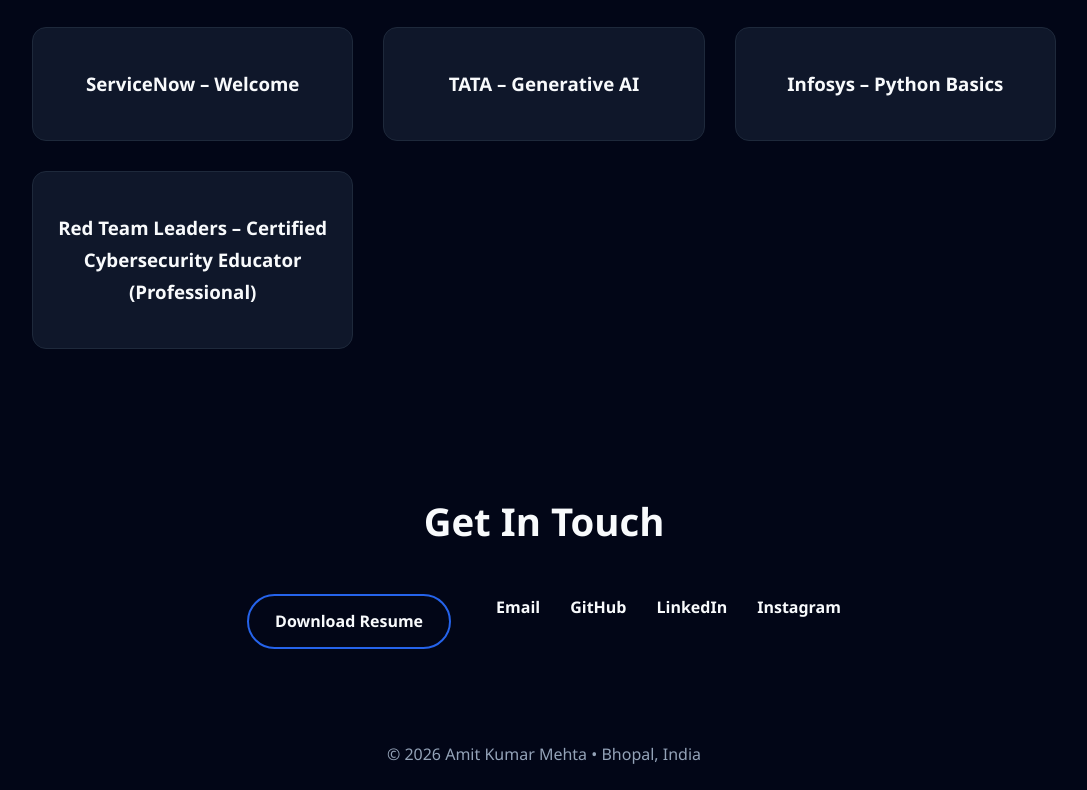
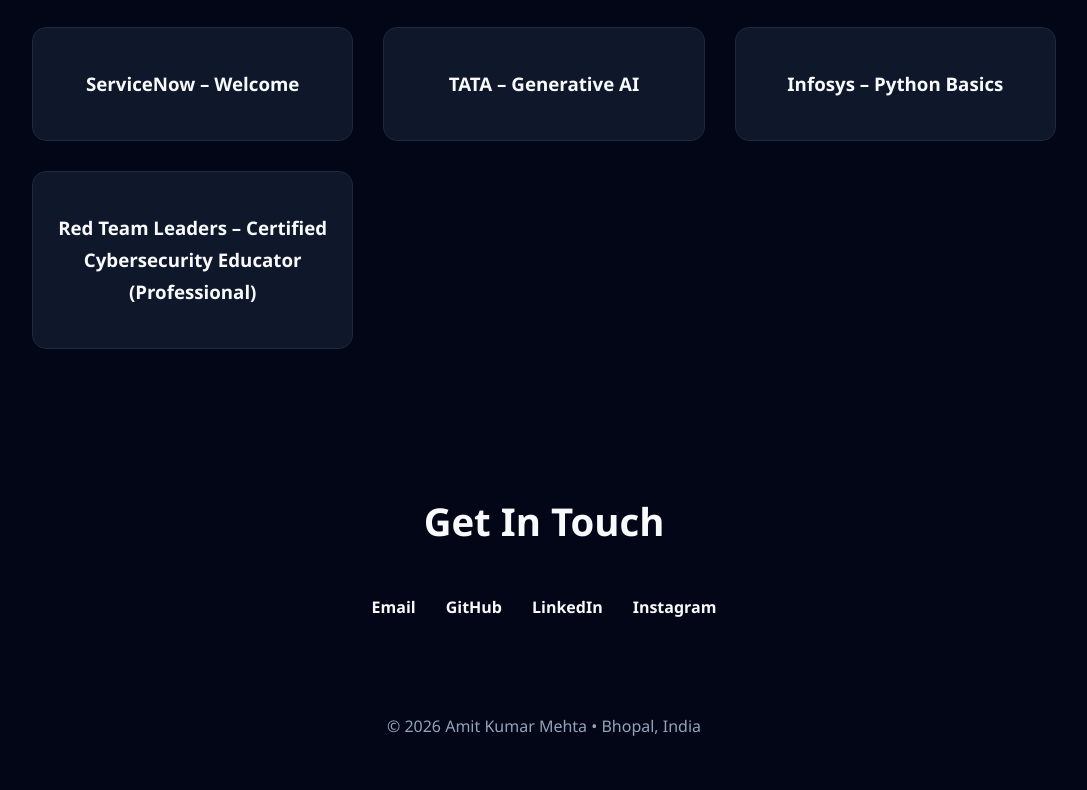
Before and after one commit to amitmehta102/portfolio, a plain HTML site: page index.html in a window 1280 px wide. Shown: the part 2390-3180 px from the top of the page, without its empty margins (96-1183 px from the left). After the commit the page ends 3152 px from the top, so only its background shows below. Drawn offline with Linux system fonts and the light colour scheme.

Commit message:
Update index.html

```diff
--- a/index.html
+++ b/index.html
@@ -268,7 +268,6 @@ footer{
 <section id="contact" class="contact">
   <h2>Get In Touch</h2>
   <div class="contact-options">
-    <a href="Amit-Resume.pdf" download class="btn">Download Resume</a>
     <a href="mailto:102amitmehta@gmail.com">Email</a>
     <a href="https://github.com/amitmehta102" target="_blank">GitHub</a>
     <a href="https://www.linkedin.com/in/amit-mehta-42b839296" target="_blank">LinkedIn</a>
```
